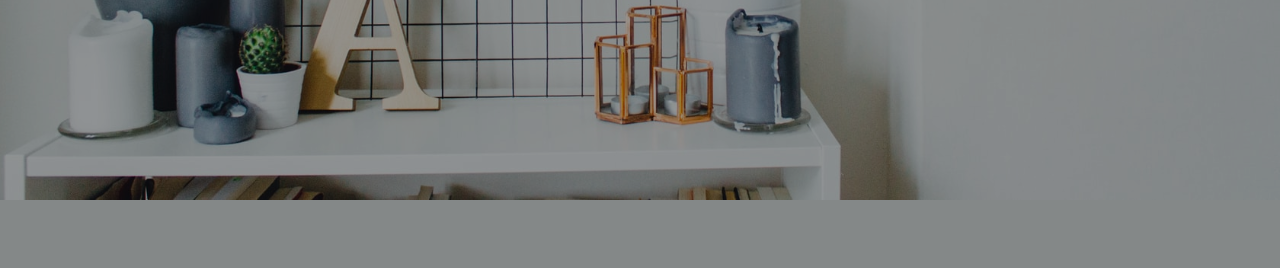
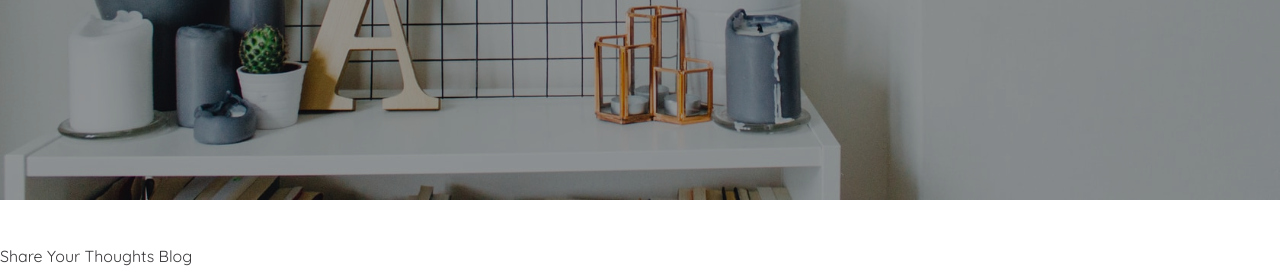
Before and after one commit to inayat100/SYT-BLOG, a Django app: page /contact/ in a window 1280 px wide. Shown: the part 1494-1762 px from the top of the page. Before the commit the page ends 1694 px from the top, so only its background shows below. Run offline with Django 3.2, Linux system fonts and the light colour scheme; some libraries are stand-ins or nearby versions.

Commit message:
Update base.html
ok

```diff
--- a/templates/base.html
+++ b/templates/base.html
@@ -91,6 +91,15 @@
 
 
   {% endblock body %}
+     <div class="social-links" style="margin-bottom: 5px;">
+      <a href="https://www.facebook.com/inayat.rasool.752"><i class="fab fa-facebook-f"></i></a>
+      <a href="https://wa.me/+918171415434"><i class="fab fa-whatsapp"></i></a>
+      <a href="https://instagram.com/inayat__01?utm_medium=copy_link"><i class="fab fa-instagram"></i></a>
+      <a href="#"><i class="fab fa-github"></i></a>
+      <a href="https://www.linkedin.com/in/inayat-rasool-a1a7991b3"><i class="fab fa-linkedin"></i></a>
+    </div>
+    <span>Share Your Thoughts Blog</span>
+  </footer>
   <script src="https://ajax.googleapis.com/ajax/libs/jquery/1.12.0/jquery.min.js"></script>
   <script src="https://cdn.jsdelivr.net/npm/bootstrap@5.1.3/dist/js/bootstrap.bundle.min.js"
     integrity="sha384-ka7Sk0Gln4gmtz2MlQnikT1wXgYsOg+OMhuP+IlRH9sENBO0LRn5q+8nbTov4+1p"
```
